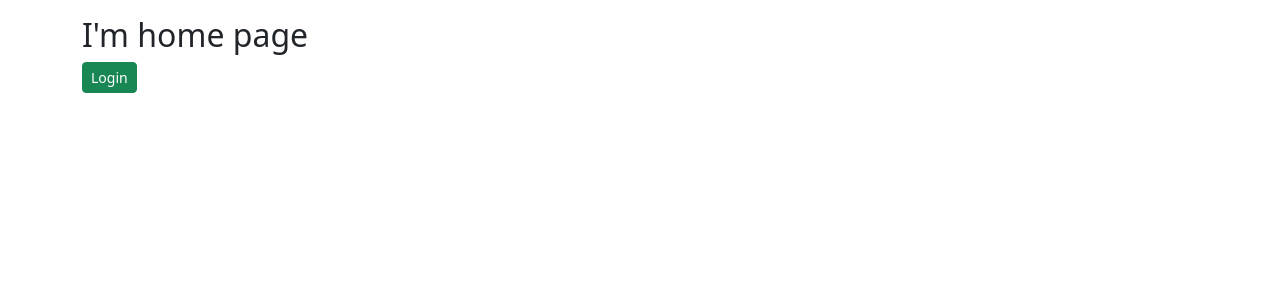
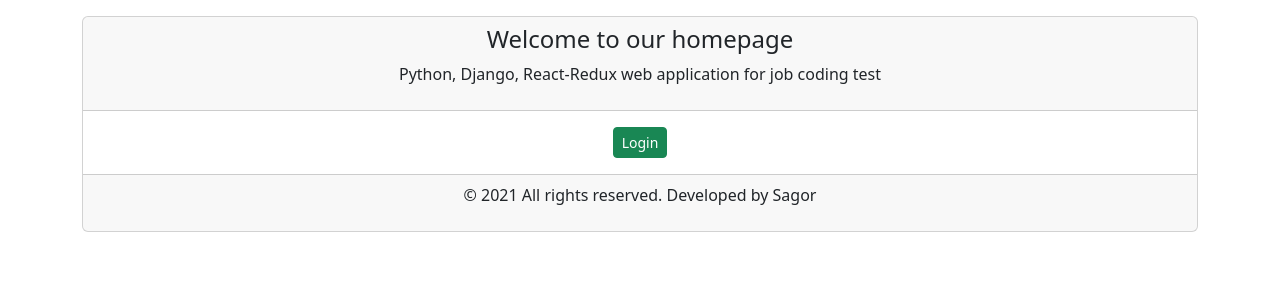
Before and after one commit to mbrsagor/DRFQRCode, a React (Create React App) app: page / in a window 1280 px wide. Shown: the top 300 px of the page. Built offline with nearby package versions, Linux system fonts and the light colour scheme.

Commit message:
Homepage Beautification minimal look

```diff
--- a/src/pages/Home.jsx
+++ b/src/pages/Home.jsx
@@ -12,15 +12,29 @@ class Home extends Component {
 
     render() {
         return (
-            <div>
-                <h2>I'm home page</h2>
+            <div className="card text-center">
+                <div className="card-header">
+                    <h4 className="card-title">Welcome to our homepage</h4>
+                    <p>Python, Django, React-Redux web application for job coding test</p>
+                </div>
+                <div className="card-body">
                     {
                         this.props.auth.isAuthenticated
                         ?
+                        <div>
+                            <h1>Our application is development running</h1>
+                            <h4>We will get back soon!</h4>
+                            <hr/>
                             <button onClick={() => this.props.logout(this.props.history)} className="btn btn-danger btn-sm">Logout</button>
+                            <Link to='/dashboard' className="btn btn-success btn-sm ml-3">Dashboard</Link>
+                        </div>
                         :
                         <Link to='/login' className="btn btn-success btn-sm">Login</Link>
                     }
+                </div>
+                <div className="card-footer">
+                    <p className="text">&copy; 2021 All rights reserved. Developed by Sagor</p>
+                </div>
             </div>
         )
     }
```
Also changed, not shown: 1 other file (tests, documents, lock files or other folders). Lines whose indentation alone changed are shown as unchanged.
